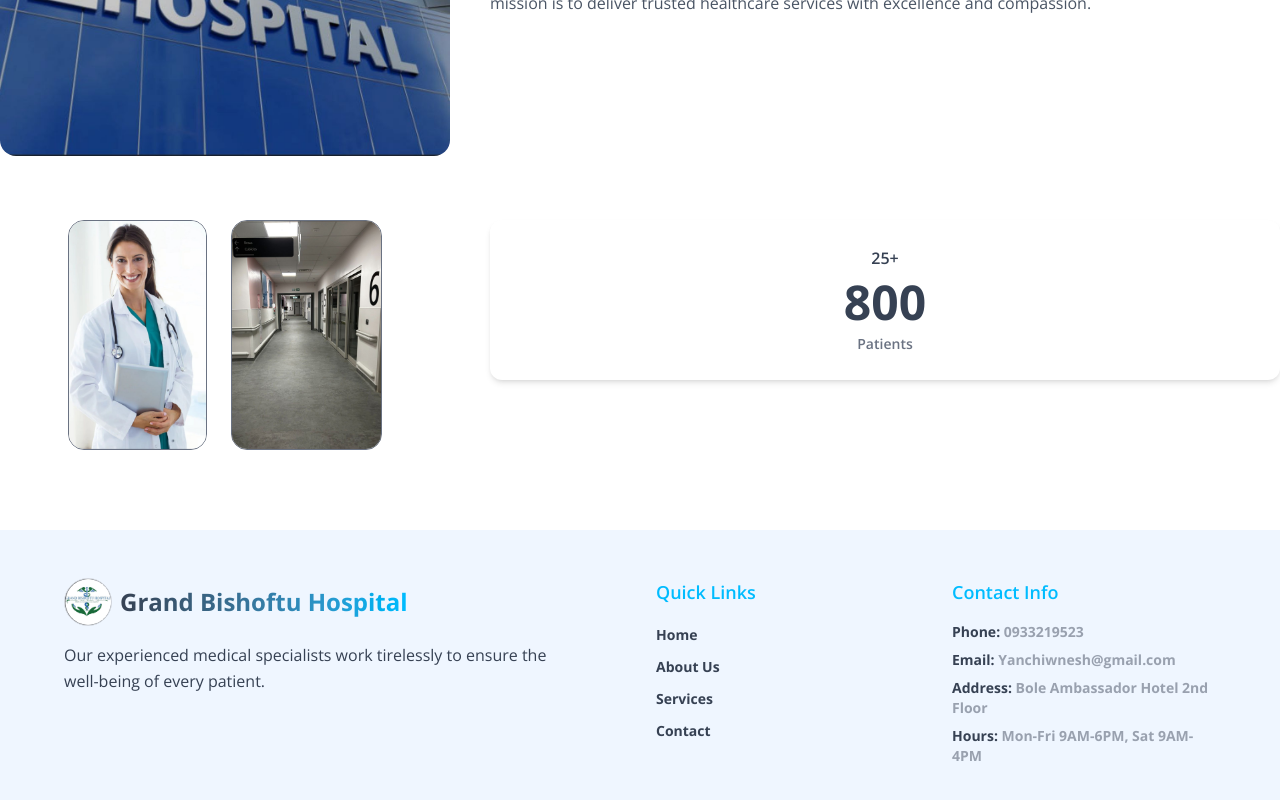
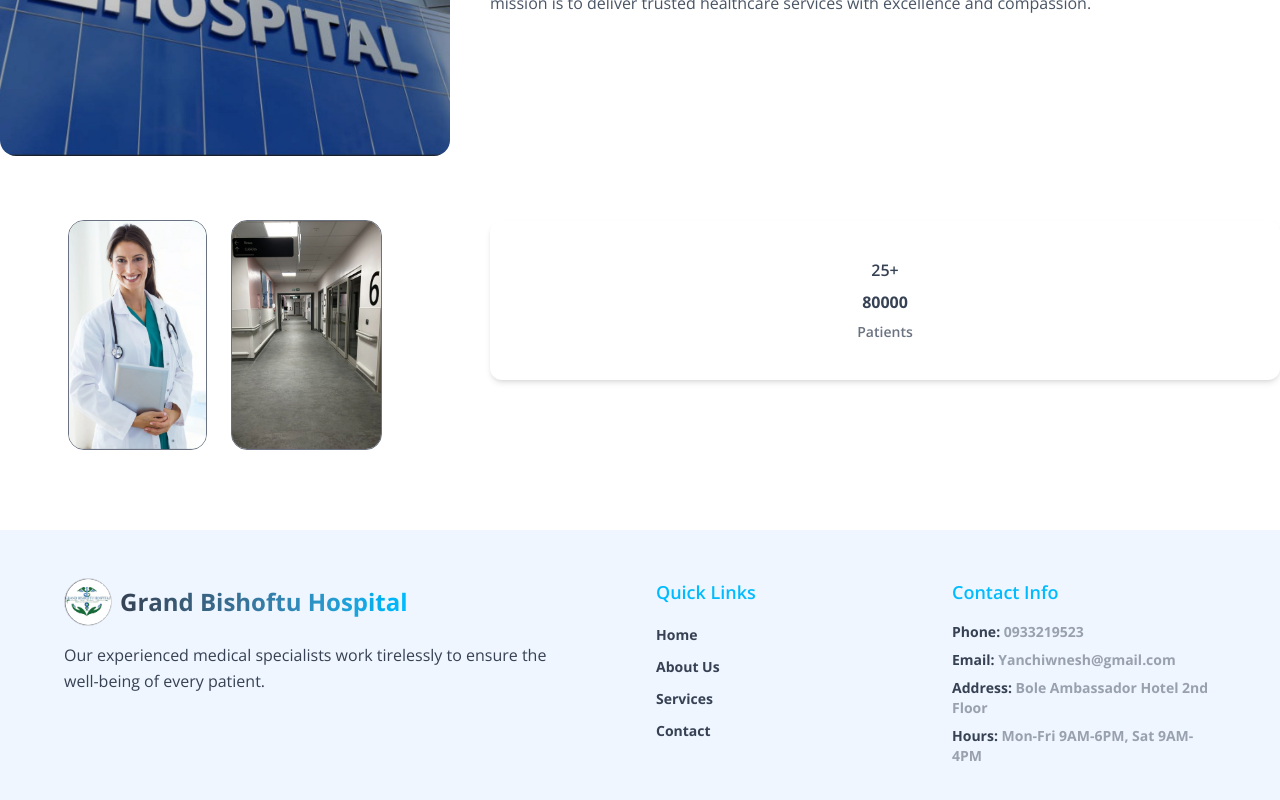
Before and after one commit to Tsedniya/Grand_Bishoftu_Hospital, a React (Vite) app in the folder myapp/: page / in a window 1280 px wide. Shown: the part 1391-2191 px from the top of the page. Built offline with nearby package versions, Linux system fonts and the light colour scheme.

Commit message:
frontend:about

```diff
--- a/myapp/src/components/TitleAbout.jsx
+++ b/myapp/src/components/TitleAbout.jsx
@@ -71,7 +71,7 @@ const TitleAbout = ({ className = "" }) => {
           {/* Stats */}
           <div className="flex-1 flex flex-col items-center justify-center gap-2 h-40 bg-white rounded-xl shadow-md hover:shadow-2xl transition-shadow duration-300 text-gray-700 font-semibold">
             <p>25+</p>
-            <p className="text-5xl font-bold">800</p>
+            <p className="text-5sm font-bold">80000</p>
             <p className="text-sm text-gray-500">Patients</p>
           </div>
         </div>
```
